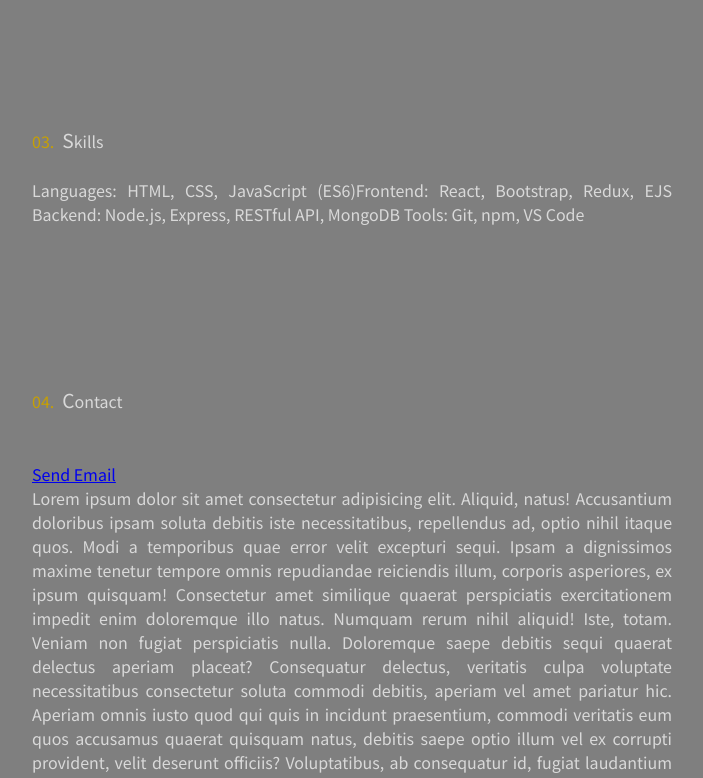
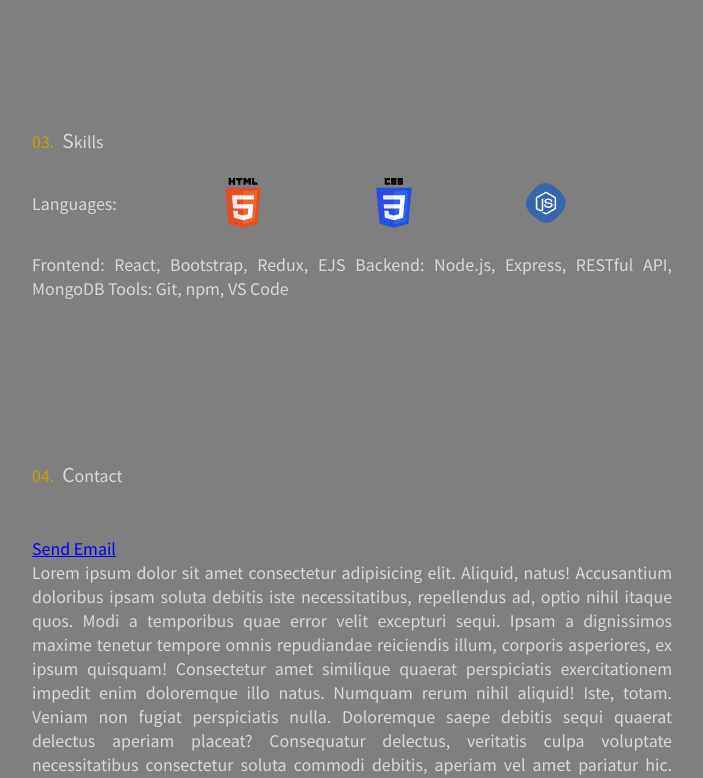
Before and after one commit to yanichik/portfolio, a React (Create React App) app: page / in a window 1280 px wide. Shown: the part 1105-1883 px from the top of the page, without its empty margins (288-991 px from the left). Built offline with nearby package versions, Linux system fonts and the light colour scheme.

Commit message:
add svg icons to language skills section

```diff
--- a/src/App.js
+++ b/src/App.js
@@ -17,11 +17,13 @@ function App() {
 	useEffect(() => {
 		setTimeout(() => {
 			setAnimateLogoRemove(true);
-		}, 2000);
+		// }, 2000);
+		}, 0);
 		setTimeout(() => {
 			setAnimateLogo(false);
 			setAnimateLogoRemove(false);
-		}, 3000);
+		// }, 3000);
+		}, 0);
 	}, []);
 	return (
 		<Fragment>
--- /dev/null
+++ b/src/assets/Css3.js
@@ -0,0 +1,51 @@
+export default function Css3(props) {
+	return (
+		<svg
+			className="svg"
+			viewBox="0 0 256 361"
+			version="1.1"
+			xmlns="http://www.w3.org/2000/svg"
+			xmlnsXlink="http://www.w3.org/1999/xlink"
+			preserveAspectRatio="xMidYMid"
+		>
+			<g>
+				<path
+					d="M127.843868,360.087912 L23.6617143,331.166242 L0.445186813,70.7657143 L255.554813,70.7657143 L232.31367,331.125451 L127.843868,360.087912 L127.843868,360.087912 Z"
+					fill="#264DE4"
+				></path>
+				<path
+					d="M212.416703,314.546637 L232.277802,92.0573187 L128,92.0573187 L128,337.950242 L212.416703,314.546637 L212.416703,314.546637 Z"
+					fill="#2965F1"
+				></path>
+				<path
+					d="M53.6685714,188.636132 L56.530989,220.572835 L128,220.572835 L128,188.636132 L53.6685714,188.636132 L53.6685714,188.636132 Z"
+					fill="#EBEBEB"
+				></path>
+				<path
+					d="M47.917011,123.994725 L50.8202198,155.932132 L128,155.932132 L128,123.994725 L47.917011,123.994725 L47.917011,123.994725 Z"
+					fill="#EBEBEB"
+				></path>
+				<path
+					d="M128,271.580132 L127.860044,271.617407 L92.2915165,262.013187 L90.0177582,236.54189 L57.957978,236.54189 L62.4323516,286.687648 L127.853011,304.848879 L128,304.808088 L128,271.580132 L128,271.580132 Z"
+					fill="#EBEBEB"
+				></path>
+				<path
+					d="M60.4835165,0 L99.1648352,0 L99.1648352,16.1758242 L76.6593407,16.1758242 L76.6593407,32.3516484 L99.1648352,32.3516484 L99.1648352,48.5274725 L60.4835165,48.5274725 L60.4835165,0 L60.4835165,0 Z"
+					fill="#000000"
+				></path>
+				<path
+					d="M106.901099,0 L145.582418,0 L145.582418,14.0659341 L123.076923,14.0659341 L123.076923,16.8791209 L145.582418,16.8791209 L145.582418,49.2307692 L106.901099,49.2307692 L106.901099,34.4615385 L129.406593,34.4615385 L129.406593,31.6483516 L106.901099,31.6483516 L106.901099,0 L106.901099,0 Z"
+					fill="#000000"
+				></path>
+				<path
+					d="M153.318681,0 L192,0 L192,14.0659341 L169.494505,14.0659341 L169.494505,16.8791209 L192,16.8791209 L192,49.2307692 L153.318681,49.2307692 L153.318681,34.4615385 L175.824176,34.4615385 L175.824176,31.6483516 L153.318681,31.6483516 L153.318681,0 L153.318681,0 Z"
+					fill="#000000"
+				></path>
+				<path
+					d="M202.126769,188.636132 L207.892396,123.994725 L127.889582,123.994725 L127.889582,155.932132 L172.892132,155.932132 L169.98611,188.636132 L127.889582,188.636132 L127.889582,220.572835 L167.216527,220.572835 L163.509451,261.992791 L127.889582,271.606857 L127.889582,304.833407 L193.362286,286.687648 L193.842637,281.291956 L201.347516,197.212132 L202.126769,188.636132 L202.126769,188.636132 Z"
+					fill="#FFFFFF"
+				></path>
+			</g>
+		</svg>
+	);
+}
--- /dev/null
+++ b/src/assets/Html5.js
@@ -0,0 +1,57 @@
+export default function Html5(props) {
+	return (
+		<svg
+			className="svg"
+			width="256px"
+			height="361px"
+			viewBox="0 0 256 361"
+			version="1.1"
+			xmlns="http://www.w3.org/2000/svg"
+			xmlnsXlink="http://www.w3.org/1999/xlink"
+			preserveAspectRatio="xMidYMid"
+		>
+			<g>
+				<path
+					d="M255.554813,70.7657143 L232.31367,331.125451 L127.843868,360.087912 L23.6617143,331.166242 L0.445186813,70.7657143 L255.554813,70.7657143 L255.554813,70.7657143 Z"
+					fill="#E44D26"
+				></path>
+				<path
+					d="M128,337.950242 L212.416703,314.546637 L232.277802,92.0573187 L128,92.0573187 L128,337.950242 L128,337.950242 Z"
+					fill="#F16529"
+				></path>
+				<path
+					d="M82.8202198,155.932132 L128,155.932132 L128,123.994725 L47.917011,123.994725 L48.6814945,132.562989 L56.530989,220.572835 L128,220.572835 L128,188.636132 L85.7389011,188.636132 L82.8202198,155.932132 L82.8202198,155.932132 Z"
+					fill="#EBEBEB"
+				></path>
+				<path
+					d="M90.0177582,236.54189 L57.957978,236.54189 L62.4323516,286.687648 L127.853011,304.848879 L128,304.808088 L128,271.580132 L127.860044,271.617407 L92.2915165,262.013187 L90.0177582,236.54189 L90.0177582,236.54189 Z"
+					fill="#EBEBEB"
+				></path>
+				<path
+					d="M24.1807473,0 L40.4107253,0 L40.4107253,16.0351648 L55.2573187,16.0351648 L55.2573187,0 L71.488,0 L71.488,48.5584176 L55.258022,48.5584176 L55.258022,32.2981978 L40.4114286,32.2981978 L40.4114286,48.5584176 L24.1814505,48.5584176 L24.1814505,0 L24.1807473,0 L24.1807473,0 Z"
+					fill="#000000"
+				></path>
+				<path
+					d="M92.8309451,16.1026813 L78.5427692,16.1026813 L78.5427692,0 L123.356835,0 L123.356835,16.1026813 L109.06233,16.1026813 L109.06233,48.5584176 L92.8316484,48.5584176 L92.8316484,16.1026813 L92.8309451,16.1026813 L92.8309451,16.1026813 Z"
+					fill="#000000"
+				></path>
+				<path
+					d="M130.469275,0 L147.392703,0 L157.802901,17.061978 L168.202549,0 L185.132308,0 L185.132308,48.5584176 L168.969143,48.5584176 L168.969143,24.4901978 L157.802901,41.7554286 L157.523692,41.7554286 L146.349714,24.4901978 L146.349714,48.5584176 L130.469275,48.5584176 L130.469275,0 L130.469275,0 Z"
+					fill="#000000"
+				></path>
+				<path
+					d="M193.20967,0 L209.444571,0 L209.444571,32.5077802 L232.268659,32.5077802 L232.268659,48.5584176 L193.20967,48.5584176 L193.20967,0 L193.20967,0 Z"
+					fill="#000000"
+				></path>
+				<path
+					d="M127.889582,220.572835 L167.216527,220.572835 L163.509451,261.992791 L127.889582,271.606857 L127.889582,304.833407 L193.362286,286.687648 L193.842637,281.291956 L201.347516,197.212132 L202.126769,188.636132 L127.889582,188.636132 L127.889582,220.572835 L127.889582,220.572835 Z"
+					fill="#FFFFFF"
+				></path>
+				<path
+					d="M127.889582,155.854066 L127.889582,155.932132 L205.032791,155.932132 L205.673495,148.753582 L207.128615,132.562989 L207.892396,123.994725 L127.889582,123.994725 L127.889582,155.854066 L127.889582,155.854066 Z"
+					fill="#FFFFFF"
+				></path>
+			</g>
+		</svg>
+	);
+}
--- /dev/null
+++ b/src/assets/Js.js
@@ -0,0 +1,28 @@
+export default function Js(props) {
+	return (
+		<svg
+			className="svg"
+			enable-background="new 0 0 504 504"
+			id="Layer_1"
+			version="1.1"
+			viewBox="0 0 504 504"
+			// xml:space="preserve"
+			xmlSpace="preserve"
+			xmlns="http://www.w3.org/2000/svg"
+			xmlnsXlink="http://www.w3.org/1999/xlink"
+		>
+			<path
+				d="M452.2,251.6c-9.2,58.5-27.1,75.6-58.8,114.9c-31.7,33.3-77.3,88.9-141.9,85.8  c-58.5-9.2-75.6-27.1-114.9-58.8c-33.3-31.7-88.9-77.3-85.8-141.9c9.2-58.5,27.1-75.6,58.8-114.9c31.7-33.3,77.3-88.9,141.9-85.8  c58.5,9.2,75.6,27.1,114.9,58.8C399.7,141.4,455.3,187,452.2,251.6z"
+				fill="#3765AF"
+			/>
+			<path
+				d="M251.6,368.5c-3.1,0-6.2-0.8-8.9-2.4l-28.2-16.7c-4.2-2.4-2.2-3.2-0.8-3.7c5.6-2,6.8-2.4,12.8-5.8  c0.6-0.4,1.5-0.2,2.1,0.2l21.7,12.9c0.8,0.4,1.9,0.4,2.6,0l84.5-48.8c0.8-0.4,1.3-1.4,1.3-2.3v-97.5c0-1-0.5-1.8-1.3-2.3l-84.5-48.7  c-0.8-0.5-1.8-0.5-2.6,0l-84.4,48.7c-0.8,0.5-1.3,1.4-1.3,2.3v97.5c0,0.9,0.5,1.8,1.3,2.3l23.1,13.4c12.6,6.3,20.2-1.1,20.2-8.5  v-96.3c0-1.4,1.1-2.4,2.5-2.4h10.7c1.3,0,2.4,1.1,2.4,2.4V309c0,16.8-9.1,26.4-25,26.4c-4.9,0-8.7,0-19.5-5.3l-22.2-12.8  c-5.5-3.2-8.9-9.1-8.9-15.4v-97.5c0-6.3,3.4-12.2,8.9-15.4l84.5-48.8c5.3-3,12.5-3,17.8,0l84.5,48.8c5.5,3.2,8.9,9.1,8.9,15.4v97.5  c0,6.3-3.4,12.2-8.9,15.4l-84.5,48.8C257.8,367.6,254.7,368.5,251.6,368.5z"
+				fill="#FFFFFF"
+			/>
+			<path
+				d="M277.7,301.3c-37,0-44.7-17-44.7-31.2c0-1.4,1.1-2.4,2.4-2.4h10.9c1.2,0,2.2,0.9,2.4,2.1  c1.6,11.1,6.6,16.7,28.9,16.7c17.8,0,25.4-4,25.4-13.5c0-5.4-2.1-9.5-29.8-12.2c-23.1-2.3-37.4-7.4-37.4-25.9  c0-17,14.4-27.2,38.5-27.2c27.1,0,40.5,9.4,42.2,29.5c0.1,0.7-0.2,1.4-0.6,1.9c-0.5,0.5-1.1,0.8-1.8,0.8h-11c-1.1,0-2.1-0.8-2.4-1.9  c-2.6-11.7-9-15.4-26.4-15.4c-19.4,0-21.7,6.8-21.7,11.8c0,6.1,2.7,7.9,28.9,11.4c26,3.4,38.3,8.3,38.3,26.5  C319.8,290.7,304.4,301.3,277.7,301.3z"
+				fill="#FFFFFF"
+			/>
+		</svg>
+	);
+}
--- a/src/components/Pages/Skills.js
+++ b/src/components/Pages/Skills.js
@@ -1,4 +1,7 @@
 // import styles from "./Skills.module.css";
+import Html5 from "../../assets/Html5";
+import Css3 from "../../assets/Css3";
+import Js from "../../assets/Js";
 const Skills = (props) => {
 	return (
 		<div className="skills" id={props.id}>
@@ -8,8 +11,15 @@ const Skills = (props) => {
 			</div>
 			<br />
 			<div className="skills_parag">
-				<span>Languages: HTML, CSS, JavaScript (ES6)</span>
-				Frontend: React, Bootstrap, Redux, EJS Backend: Node.js, Express,
+				<span className="languages">
+					Languages:
+					<span className="language_icons">
+						<Html5 />
+						<Css3 />
+						<Js />
+					</span>
+				</span>
+				<br /> Frontend: React, Bootstrap, Redux, EJS Backend: Node.js, Express,
 				RESTful API, MongoDB Tools: Git, npm, VS Code
 			</div>
 		</div>
--- a/src/style/Css/Header.css
+++ b/src/style/Css/Header.css
@@ -26,7 +26,7 @@
 }
 
 .animate__animated.animate__lightSpeedInLeft {
-  --animate-duration: 4s;
+  --animate-duration: 0s;
 }
 
 .Nav {
--- a/src/style/Css/Skills.css
+++ b/src/style/Css/Skills.css
@@ -2,3 +2,27 @@
   margin-top: 25%;
   position: relative;
 }
+
+.svg {
+  width: 50px;
+  height: 50px;
+  margin: 0px;
+  padding: 0px;
+}
+
+.skills_parag {
+  display: flex;
+  flex-direction: column;
+  justify-content: center;
+}
+
+.languages {
+  display: inline-flex;
+  line-height: 50px;
+}
+
+.language_icons {
+  width: 100%;
+  display: inline-flex;
+  justify-content: space-evenly;
+}
--- a/src/style/Css/stylesheets.css
+++ b/src/style/Css/stylesheets.css
@@ -43,6 +43,30 @@
 .skills {
   margin-top: 25%;
   position: relative;
+}
+
+.svg {
+  width: 50px;
+  height: 50px;
+  margin: 0px;
+  padding: 0px;
+}
+
+.skills_parag {
+  display: flex;
+  flex-direction: column;
+  justify-content: center;
+}
+
+.languages {
+  display: inline-flex;
+  line-height: 50px;
+}
+
+.language_icons {
+  width: 100%;
+  display: inline-flex;
+  justify-content: space-evenly;
 }
 
 .projects {
@@ -151,7 +175,7 @@ p {
 }
 
 .animate__animated.animate__lightSpeedInLeft {
-  --animate-duration: 4s;
+  --animate-duration: 0s;
 }
 
 .Nav {
--- a/src/style/Scss/Header.scss
+++ b/src/style/Scss/Header.scss
@@ -30,7 +30,8 @@
 	height: 40px;
 }
 .animate__animated.animate__lightSpeedInLeft {
-	--animate-duration: 4s;
+	// change to 4s
+	--animate-duration: 0s;
 }
 
 .Nav {
--- a/src/style/Scss/Skills.scss
+++ b/src/style/Scss/Skills.scss
@@ -1,4 +1,30 @@
-.skills{
-  margin-top: 25%;
-  position: relative;
-  }
+.skills {
+	margin-top: 25%;
+	position: relative;
+}
+
+.svg {
+	// display: inline-block;
+	width: 50px;
+	height: 50px;
+	margin: 0px;
+	padding: 0px;
+}
+
+.skills_parag {
+	display: flex;
+	flex-direction: column;
+	justify-content: center;
+	// align-items: center;
+}
+
+.languages {
+	display: inline-flex;
+	line-height: 50px;
+}
+
+.language_icons {
+	width: 100%;
+	display: inline-flex;
+	justify-content: space-evenly;
+}
```
Also changed, not shown: 1 other file (tests, documents, lock files or other folders).
